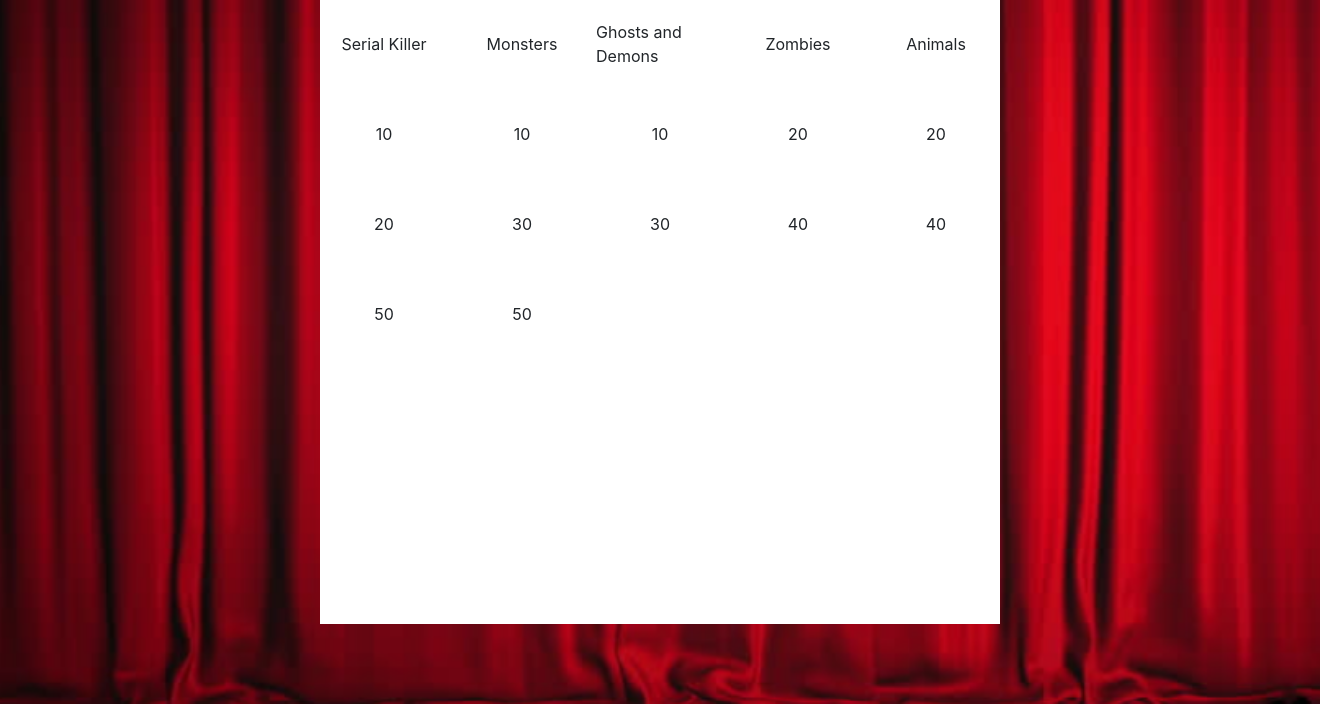
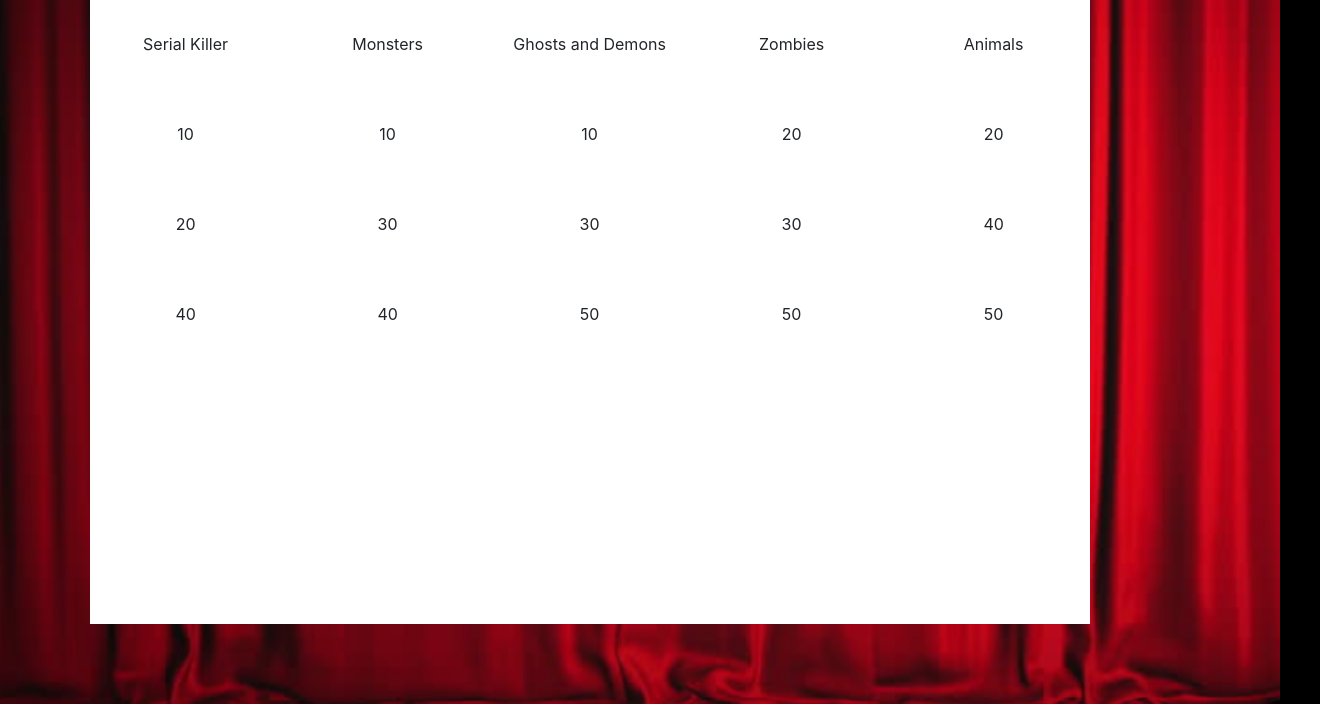
Before and after one commit to erinborders/jeopardy, a plain HTML site: page index.html in a window 1280 px wide. Shown: the part 166-870 px from the top of the page, 1320 px wide, since content can reach past the window. Drawn offline with nearby package versions, Linux system fonts and the light colour scheme.

Commit message:
adjusted grid layout so all the buttons were in line and changed jeopardy title to a h2 tag

```diff
--- a/index.html
+++ b/index.html
@@ -15,7 +15,7 @@
 
     <div class="game-container">
         <div class="grid-item" id="timer">Time:</div>
-        <div class="grid-item" id="title">Jeopardy!<br>Horror Edition</div>
+        <div class="grid-item" id="title"><h2>Jeopardy!</h2><p>Horror Edition</p></div>
         <div class="grid-item" id="score">Score: 0</div>
         <div class="grid-item" id="category1">Serial Killer</div>
         <div class="grid-item" id="category2">Monsters</div>
--- a/script.js
+++ b/script.js
@@ -57,6 +57,13 @@ const questionInfo = [
         wrongAnswer: "WRONG. That thing's gonna hear you no matter what so incapacitate it with loud sounds."
     },
     {
+        category: "Ghosts and Demons",
+        points: 30,
+        question: "Your friend dares you to watch a 'scary tape' on their laptop.",
+        answers: [`<button type="button">Accept. You're no punk</button>`, `<button type="button">Say no but let them watch it</button>`, `<button type="button">Destroy the computer</button>`, `<button type="button" id="correct">Unfriend them</button>`],
+        wrongAnswer: "WRONG. A friend like that is just going to bring trouble into your life. Better to unfriend."
+    },
+    {
         category: "Serial Killers",
         points: 40,
         question: "You wake up chained to wall in an empty basement.",
@@ -71,6 +78,13 @@ const questionInfo = [
         wrongAnswer: "WRONG. You're in SPACE. Always trap it in the airlock."
     },
     {
+        category: "Ghosts and Demons",
+        points: 40,
+        question: "A demon has possessed your child.",
+        answers: [`<button type="button">Call the hospital</button>`, `<button type="button">Exorcise her</button>`, `<button type="button" id="correct">Abandon her</button>`, `<button type="button">Pray</button>`],
+        wrongAnswer: "WRONG. Look, you can't save everybody. Just leave her and hope she doesn't find you."
+    },
+    {
         category: "Serial Killers",
         points: 50,
         question: "A camper that drowned 20 years ago just busted in your door",
@@ -83,12 +97,19 @@ const questionInfo = [
         question: "An elite alien assassin is hunting you.",
         answers: [`<button type="button">Camouflage yourself</button>`, `<button type="button">Shoot wildly</button>`, `<button type="button" id="correct">GET TO THE CHOPPA</button>`, `<button type="button">Bribe it</button>`],
         wrongAnswer: "WRONG. It's an ELITE ASSASSIN. Your only hope is escape."
+    },
+    {
+        category: "Ghosts and Demons",
+        points: 50,
+        question: "Children disappear from your town every 27 years.",
+        answers: [`<button type="button">Leave the town</button>`, `<button type="button">Face the evil festering in the underground</button>`, `<button type="button">File missing person reports</button>`, `<button type="button" id="correct">Thank God it didn't come when you were a kid</button>`],
+        wrongAnswer: "WRONG. Bad things come to people who shake up the status quo in a 'sleepy town.' Just keep your head down and you'll do fine."
     }
 
 ]
 
 //creating a for loop to create divs with a class names, and an id that will match the index of it's corresponding object in my questionInfo array
-for (let i = 0; i <12; i++) {
+for (let i = 0; i <15; i++) {
     let div = document.createElement('div')
     div.classList.add("grid-item")
     div.classList.add("question-tile")
--- a/style.css
+++ b/style.css
@@ -18,10 +18,10 @@ div {
     display: inline-grid;
     grid-gap: 10px 10px;
     grid-template-rows: 10vh 10vh 10vh 10vh 10vh 10vh 10vh 10vh;
-    grid-template-columns: 10vw 10vw 10vw 10vw 10vw;
+    grid-template-columns: 15vw 15vw 15vw 15vw 15vw;
     justify-items: center;
     align-items: center;
-    margin: 10vh 25vw;
+    margin: 10vh 7vw;
 }
 
 #timer {
@@ -37,7 +37,7 @@ div {
 }
 
 .answer-field {
-    grid-area: 8 / 1 / 8 / 5;
+    grid-area: 8 / 1 / 8 / 6;
 }
 
 .border {
```
